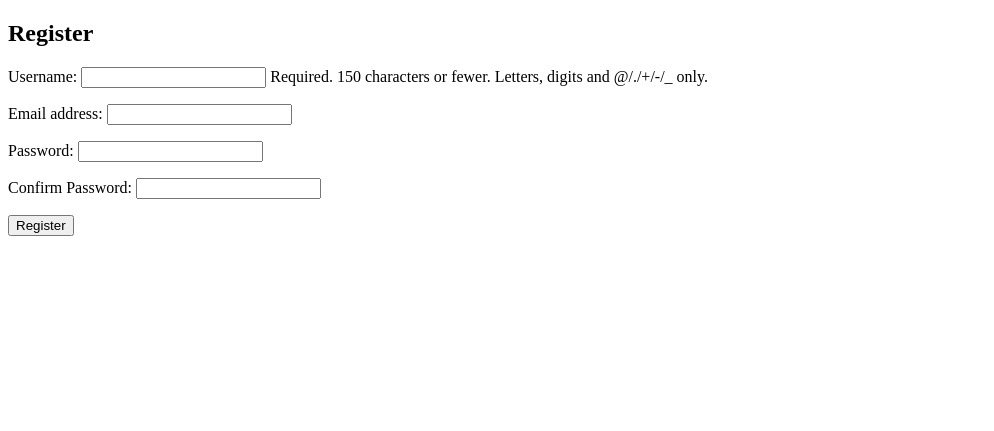
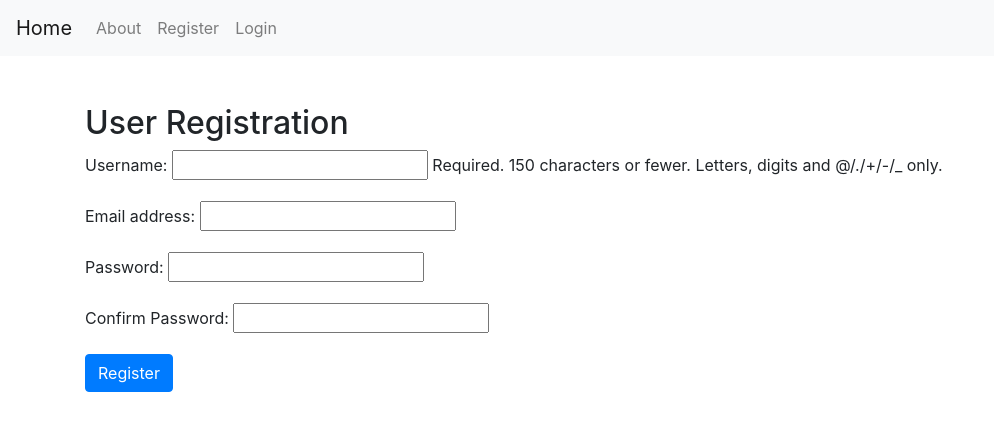
Before and after one commit to RayPT808/momentum-bicycle-workshop, a Django app: page /register/ in a window 1280 px wide. Shown: the top 431 px of the page, without its empty margins (0-994 px from the left). Run offline with Django 4.2, Linux system fonts and the light colour scheme; some libraries are stand-ins or nearby versions.

Commit message:
Added logout view.

```diff
--- /dev/null
+++ b/myapp/templates/myapp/navbar.html
@@ -0,0 +1,14 @@
+<!-- navbar.html -->
+<nav class="navbar navbar-expand-lg navbar-light bg-light">
+    <a class="navbar-brand" href="{% url 'home' %}">Home</a>
+    <div class="collapse navbar-collapse">
+        <ul class="navbar-nav mr-auto">
+            <li class="nav-item"><a class="nav-link" href="{% url 'about' %}">About</a></li>
+            <li class="nav-item"><a class="nav-link" href="{% url 'register' %}">Register</a></li>
+            <li class="nav-item"><a class="nav-link" href="{% url 'login' %}">Login</a></li>
+            {% if user.is_authenticated %}
+                <li class="nav-item"><a class="nav-link" href="{% url 'logout' %}">Logout</a></li>
+            {% endif %}
+        </ul>
+    </div>
+</nav>
--- a/myapp/templates/registration/register.html
+++ b/myapp/templates/registration/register.html
@@ -4,14 +4,28 @@
     <meta charset="UTF-8">
     <meta name="viewport" content="width=device-width, initial-scale=1.0">
     <title>User Registration</title>
+    <!-- Bootstrap CSS -->
+    <link rel="stylesheet" href="https://maxcdn.bootstrapcdn.com/bootstrap/4.5.2/css/bootstrap.min.css">
 </head>
 <body>
-    <h2>Register</h2>
-    <form method="post">
-        {% csrf_token %}
-        {{ form.as_p }}
-        <button type="submit">Register</button>  <!-- Make sure this button is present -->
-    </form>
+    <!-- Navigation Bar -->
+    {% include 'myapp/navbar.html' %}
 
+
+    <div class="container mt-5">
+        <h2>User Registration</h2>
+        <form method="post" class="needs-validation" novalidate>
+            {% csrf_token %}
+            <div class="form-group">
+                {{ form.as_p }}
+            </div>
+            <button type="submit" class="btn btn-primary">Register</button>
+        </form>
+    </div>
+
+    <!-- Bootstrap JS (optional) -->
+    <script src="https://code.jquery.com/jquery-3.5.1.slim.min.js"></script>
+    <script src="https://cdn.jsdelivr.net/npm/@popperjs/core@2.0.7/dist/umd/popper.min.js"></script>
+    <script src="https://stackpath.bootstrapcdn.com/bootstrap/4.5.2/js/bootstrap.min.js"></script>
 </body>
 </html>
--- a/myapp/urls.py
+++ b/myapp/urls.py
@@ -1,5 +1,5 @@
 from django.urls import path
-from .views import home, about, register, login_view
+from .views import home, about, register, login_view, logout_view
 from . import views  # Import views from the current app
 from django.contrib.auth import views as auth_views
 
@@ -8,6 +8,7 @@ urlpatterns = [
     path('about/', about, name='about'),
     path('register/', register, name='register'),
     path('login/', login_view, name='login'),
+    path('logout/', logout_view, name='logout'),
     path('profile/', views.profile, name='profile'),
     path('book_appointment/', views.book_appointment, name='book_appointment'),
     path('appointment_list/', views.appointment_list, name='appointment_list'),
--- a/myapp/views.py
+++ b/myapp/views.py
@@ -4,6 +4,8 @@ from .forms import AppointmentForm, UserRegistrationForm
 from django.contrib.auth.decorators import login_required
 from django.contrib.auth import authenticate, login
 from django.contrib.auth.forms import AuthenticationForm
+from django.contrib.auth import logout
+from django.shortcuts import redirect
 
 
 def login_view(request):
@@ -66,3 +68,7 @@ def book_appointment(request):
 def appointment_list(request):
     appointments = Appointment.objects.filter(user=request.user)
     return render(request, 'appointment_list.html', {'appointments': appointments})
+
+def logout_view(request):
+    logout(request)  # Log the user out
+    return redirect('home')  # Redirect to home page or wherever you want
```
Also changed, not shown: myapp/templates/about.html (+13 -2 lines), myapp/templates/home.html (+2 -24 lines), myapp/templates/registration/login.html (+18 -6 lines), db.sqlite3.
